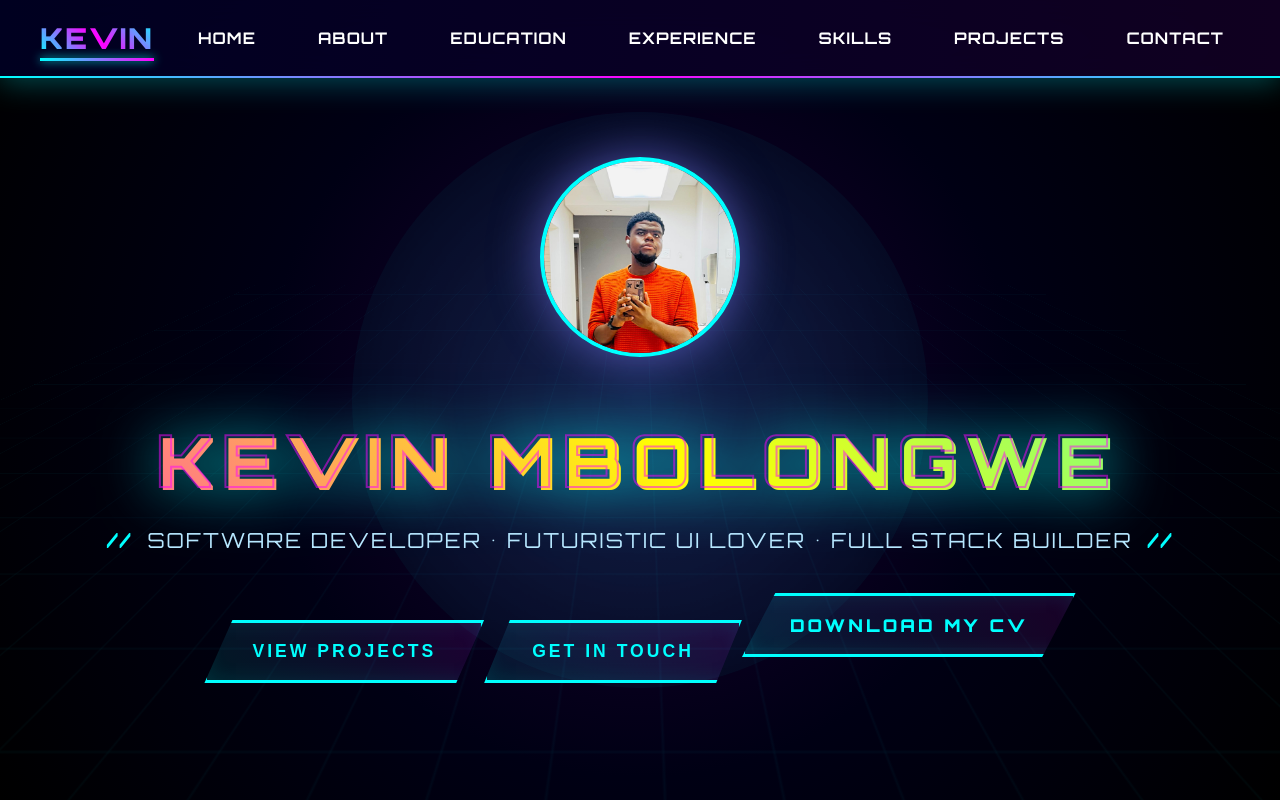
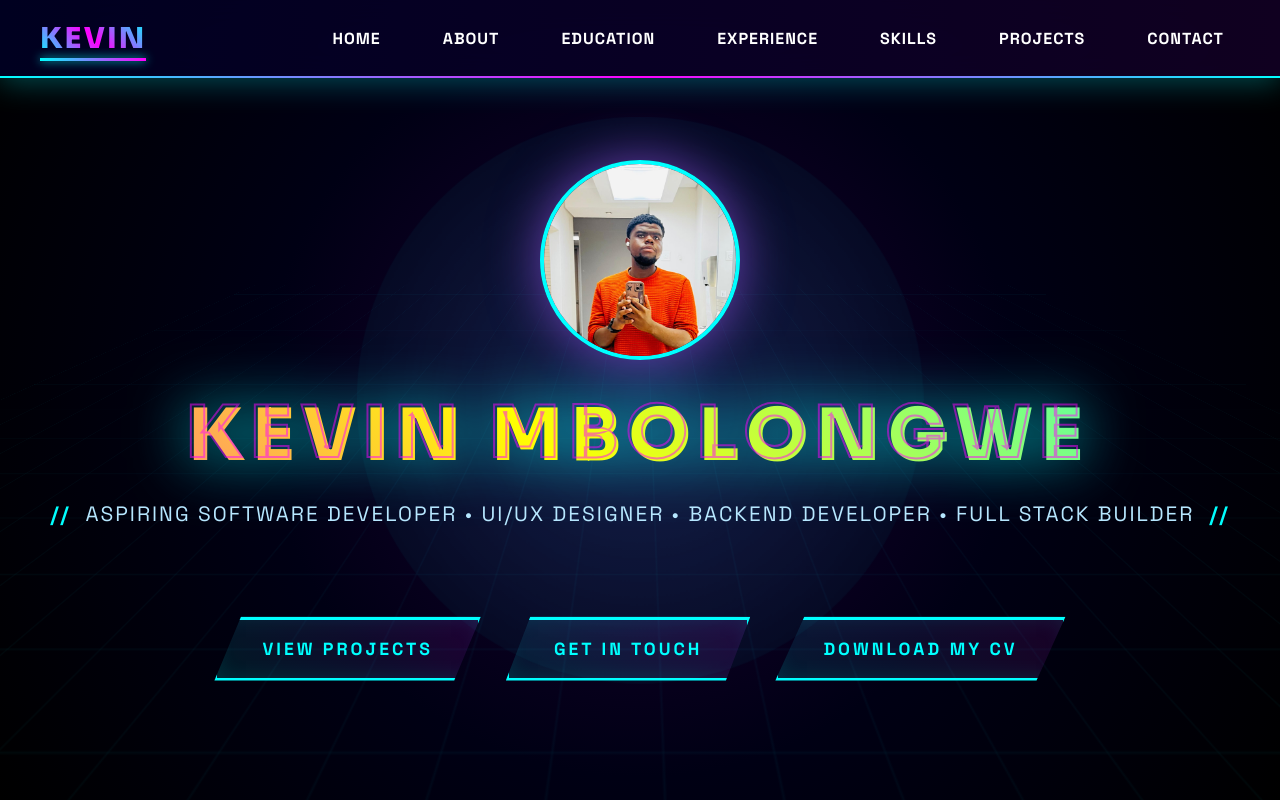
Before and after one commit to kvnxmars/Virtual-CV, a React (Vite) app in the folder neon-cv/: page / in a window 1280 px wide. Shown: the top 800 px of the page. Built offline with nearby package versions, Linux system fonts and the light colour scheme; no server answers.

Commit message:
micro refinements. satisfied with the end product.

```diff
--- a/neon-cv/src/components/Education.jsx
+++ b/neon-cv/src/components/Education.jsx
@@ -17,8 +17,8 @@ export default function Education() {
             <p className="education-dates">February 2022 - November 2025</p>
             <div className="degree-divider"></div>
             <p className="education-description">
-              Currently pursuing a Bachelor of Science in Information Technology, focusing on
-              developing robust software solutions and understanding complex IT systems.
+              Completed a Bachelor of Science in Information Technology, focusing on
+              developing robust software solutions and understanding complex data and software systems.
             </p>
             <div className="status-badge completed">COMPLETED</div>
           </div>
--- a/neon-cv/src/components/Hero.jsx
+++ b/neon-cv/src/components/Hero.jsx
@@ -5,37 +5,51 @@ export default function Hero() {
   return (
     <section id="hero" className="hero-section">
       <div className="hero-content">
-        <div className="hero-image-container">
+
+        {/* HERO IMAGE */}
           <div className="hero-image-container">
           <img
             src="/bathroompic.jpg"
             alt="Kevin Mbolongwe"
-            className="hero-image"
           />
           </div>
-        </div>
+
+        {/* HERO TEXT */}
         <h1 className="glow-text">KEVIN MBOLONGWE</h1>
-        <p className="subtext">Software Developer • Futuristic UI Lover • Full Stack Builder</p>
+
+        <p className="subtext">
+          Aspiring Software Developer • UI/UX Designer • Backend Developer • Full Stack Builder
+          </p>
+
+        {/* HERO ACTIONS */}
+        <div className="hero-buttons">
   <button
     className="neon-button"
-          onClick={() => document.getElementById('projects')?.scrollIntoView({ behavior: 'smooth' })}
+    onClick={() =>
+      document.getElementById('projects')?.scrollIntoView({ behavior: 'smooth' })
+    }
   >
     View Projects
   </button>
+
   <button
     className="neon-button"
-          onClick={() => document.getElementById('contact')?.scrollIntoView({ behavior: 'smooth' })}
+    onClick={() =>
+      document.getElementById('contact')?.scrollIntoView({ behavior: 'smooth' })
+    }
   >
     Get In Touch
   </button>
-        <a
-          href="/Physical_CV.pdf"
-          download="Kevin_Mbolongwe_CV.pdf"
+
+  <button
     className="neon-button"
-          style={{ display: 'inline-block', textDecoration: 'none' }}
+    onClick={() => window.open('/Physical_CV.pdf', '_blank')}
   >
     Download My CV
-        </a>
+  </button>
+</div>
+
+
       </div>
     </section>
   );
--- a/neon-cv/src/components/Projects.jsx
+++ b/neon-cv/src/components/Projects.jsx
@@ -8,40 +8,92 @@ export default function Projects() {
 
       <div className="project-grid">
 
-        {/* Messaging App */}
-        <a
-          href="https://github.com/kvnxmars/clearvue-bi-system"
-          target="_blank"
-          rel="noopener noreferrer"
-          className="project-card neon-card project-link"
-        >
+        {/* Clearvue BI System */}
+        <div className="project-card neon-card">
           <h3>Clearvue BI System</h3>
-          <p>A BI system used to extract, transform and load clearvue data into a MongoDB database.</p>
-        </a>
+          <p>
+            A BI system used to extract, transform and load Clearvue data into a MongoDB database.
+          </p>
 
-        {/* Gym Tracker */}
-        <a
-          href="https://github.com/Luhardt/CMPG323-Project"
-          target="_blank"
-          rel="noopener noreferrer"
-          className="project-card neon-card project-link"
-        >
+          <div className="project-buttons">
+            <button
+              className="neon-button small"
+              onClick={() =>
+                window.open(
+                  "https://github.com/kvnxmars/clearvue-bi-system",
+                  "_blank"
+                )
+              }
+            >
+              GitHub
+            </button>
+          </div>
+        </div>
+
+        {/* FIT@NWU */}
+        <div className="project-card neon-card">
           <h3>FIT@NWU</h3>
-          <p>University project used to track university gym activities, such as classes and weight training for students.</p>
-        </a>
+          <p>
+            University project used to track gym activities such as classes and weight training.
+          </p>
+
+          <div className="project-buttons">
+            <button
+              className="neon-button small"
+              onClick={() =>
+                window.open(
+                  "https://rebrand.ly/fitnwu095d84",
+                  "_blank"
+                )
+              }>
+              Live Demo
+            </button>
+
+            <button
+              className="neon-button small"
+              onClick={() =>
+                window.open(
+                  "https://github.com/Luhardt/CMPG323-Project",
+                  "_blank"
+                )
+              }
+            >
+              GitHub
+            </button>
+          </div>
+        </div>
 
         {/* Jewel-eStore */}
-        <a
-          href="https://github.com/phemelomakgopa/Jewel-eStore"
-          target="_blank"
-          rel="noopener noreferrer"
-          className="project-card neon-card project-link"
-        >
+        <div className="project-card neon-card">
           <h3>Jewel-eStore</h3>
           <p>React + Tailwind e-commerce jewellery store.</p>
-        </a>
+
+          <div className="project-buttons">
+            <button
+              className="neon-button small"
+              onClick={() =>
+                window.open(
+                  "https://github.com/phemelomakgopa/Jewel-eStore",
+                  "_blank"
+                )
+              }
+            >
+              GitHub
+            </button>
+          </div>
+        </div>
 
       </div>
+
+      <div className="projects-footer">
+        <button
+          className="neon-button view-more"
+          onClick={() => window.open("https://github.com/kvnxmars", "_blank")}
+        >
+          View more on GitHub
+        </button>
+      </div>
+
     </section>
   );
 }
--- a/neon-cv/src/styles/styles.css
+++ b/neon-cv/src/styles/styles.css
@@ -1,6 +1,7 @@
 /* NEON FUTURISTIC COMIC BOOK PORTFOLIO */
 
-@import url('https://fonts.googleapis.com/css2?family=Orbitron:wght@400;700;900&display=swap');
+@import url('https://fonts.googleapis.com/css2?family=Space+Grotesk:wght@400;500;600;700&family=Sora:wght@600;700;800&display=swap');
+
 
 /* UNIVERSAL RESET */
 * {
@@ -12,7 +13,7 @@
 body {
   margin: 0;
   text-align: center;
-  font-family: 'Orbitron', sans-serif;
+  font-family: 'Space Grotesk', sans-serif;
   background: #000014;
   color: white;
   overflow-x: hidden;
@@ -25,6 +26,20 @@ body {
   width: 100%;
   overflow-x: hidden;
 }
+
+.glow-text,
+.section-title,
+.nav-logo {
+  font-family: 'Sora', sans-serif;
+}
+
+.neon-button {
+  font-family: inherit;
+  appearance: none;
+  background: none;
+}
+
+
 
 /* ============================================
    NAVBAR
@@ -154,6 +169,15 @@ body {
   width: 100%;
   box-sizing: border-box;
 }
+
+.hero-buttons {
+  margin-top: 50px;
+  display: flex;
+  gap: 25px;
+  justify-content: center;
+  flex-wrap: wrap;
+}
+
 
 /* Animated grid background */
 .hero-section::before {
@@ -860,6 +884,37 @@ body {
   max-width: 100%;
 }
 
+.project-buttons {
+  display: flex;
+  gap: 15px;
+  margin-top: 25px;
+  justify-content: center;
+}
+
+.neon-button.small {
+  padding: 10px 20px;
+  font-size: 0.85rem;
+  letter-spacing: 2px;
+}
+
+.neon-button:disabled {
+  opacity: 0.4;
+  cursor: not-allowed;
+  box-shadow: none;
+}
+
+.projects-footer {
+  margin-top: 40px;
+  display: flex;
+  justify-content: center;
+}
+
+.neon-button.view-more {
+  padding: 12px 30px;
+  font-size: 0.95rem;
+}
+
+
 .neon-card {
   padding: 30px;
   background: linear-gradient(135deg, rgba(0, 20, 40, 0.8), rgba(20, 0, 40, 0.8));
```
Lines whose indentation alone changed are shown as unchanged.
